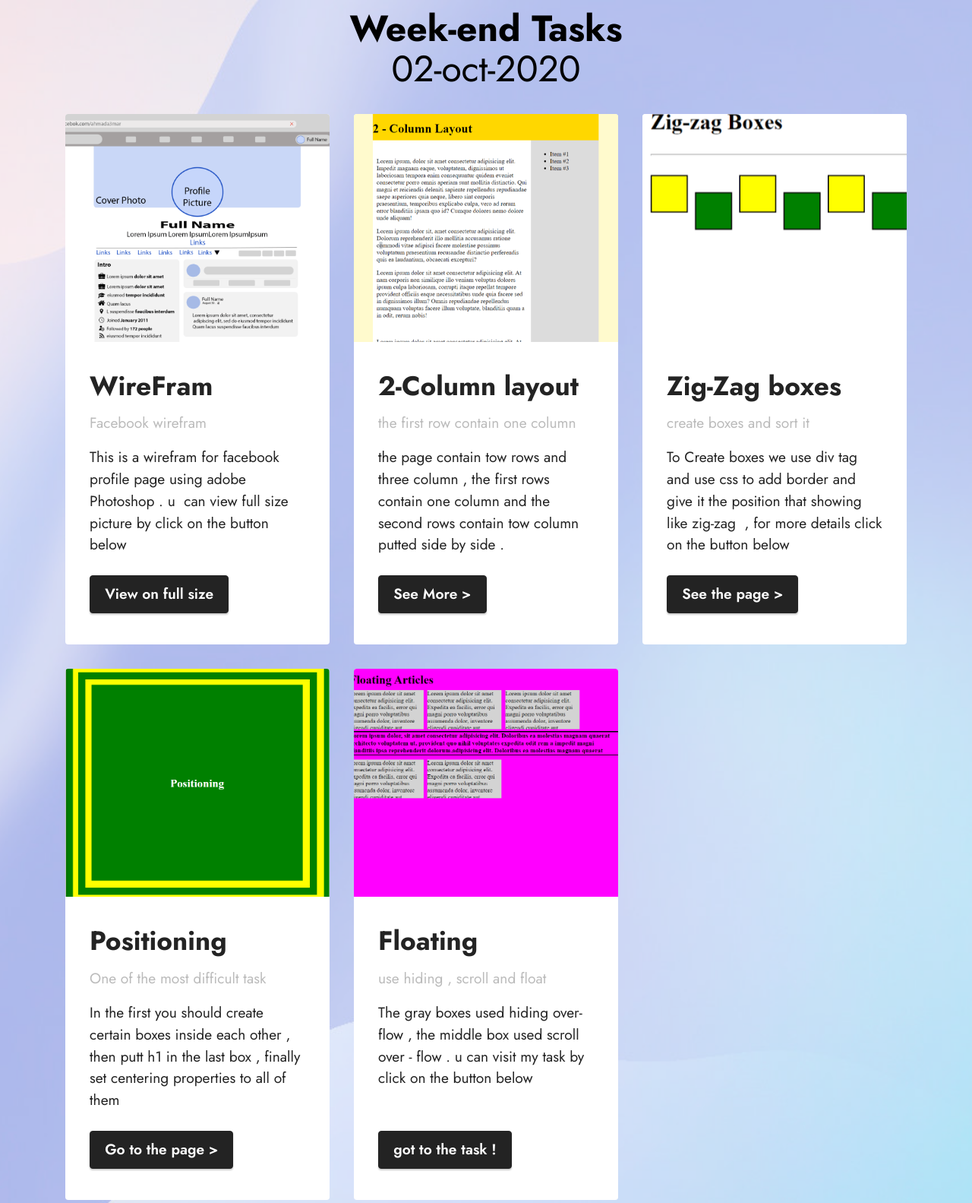
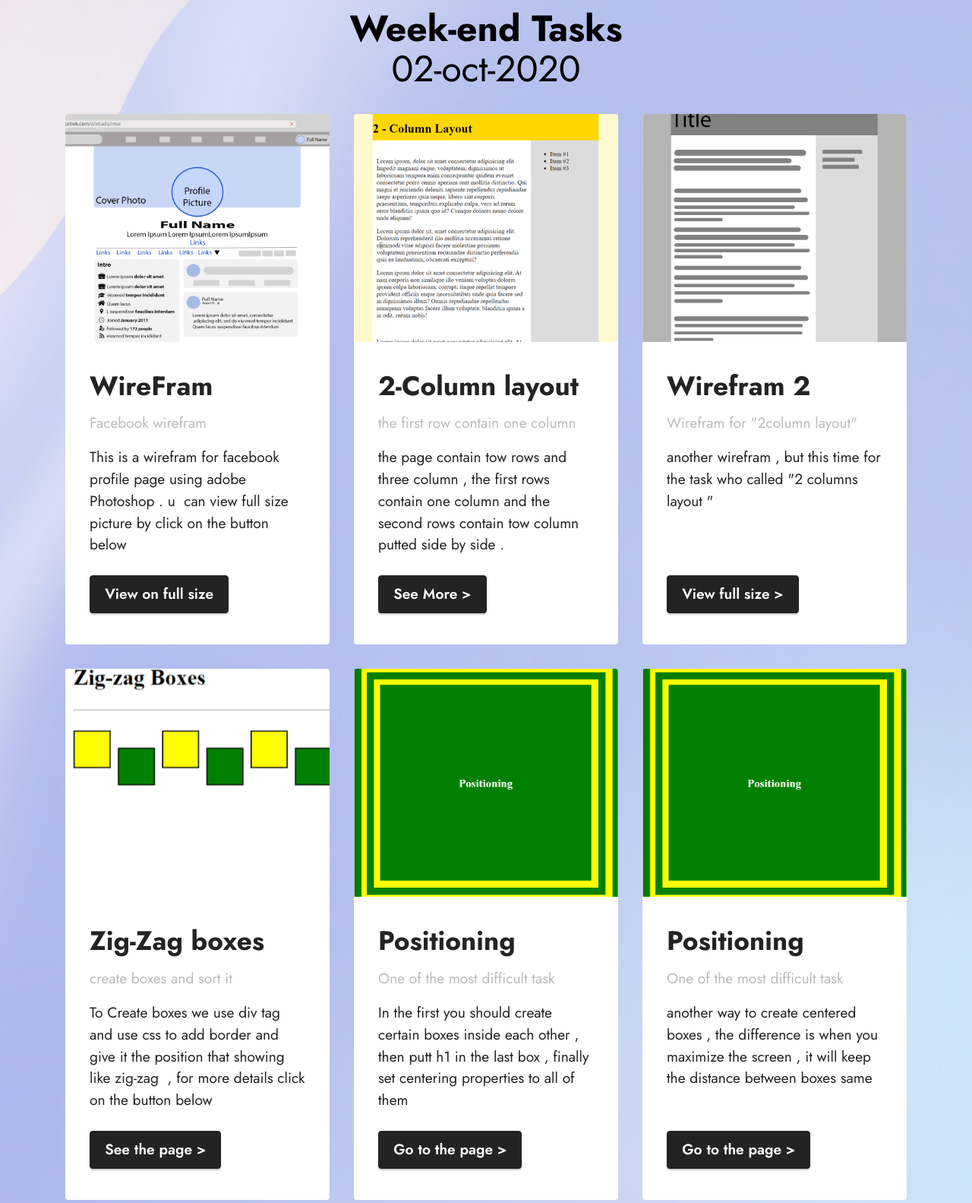
Before and after one commit to ahmada3mar/HTML, a plain HTML site: page Weekend 1-10-2020/index.html in a window 1280 px wide. Shown: the part 84-1667 px from the top of the page at 76% size. Drawn offline with Linux system fonts and the light colour scheme.

Commit message:
some feture added

```diff
--- a/Weekend 1-10-2020/index.html
+++ b/Weekend 1-10-2020/index.html
@@ -1,5 +1,6 @@
 <!DOCTYPE html>
-<html  >
+<html>
+
 <head>
 
     <meta charset="UTF-8">
@@ -17,12 +18,14 @@
     <link rel="stylesheet" href="assets/bootstrap/css/bootstrap-reboot.min.css">
     <link rel="stylesheet" href="assets/socicon/css/styles.css">
     <link rel="stylesheet" href="assets/theme/css/style.css">
-  <link rel="preload" as="style" href="assets/mobirise/css/mbr-additional.css"><link rel="stylesheet" href="assets/mobirise/css/mbr-additional.css" type="text/css">
+    <link rel="preload" as="style" href="assets/mobirise/css/mbr-additional.css">
+    <link rel="stylesheet" href="assets/mobirise/css/mbr-additional.css" type="text/css">
 
 
 
 
 </head>
+
 <body>
 
     <section class="features3 cid-scdb9w8pyx" id="features4-l">
@@ -43,9 +46,12 @@
                         <div class="item-content">
                             <h5 class="item-title mbr-fonts-style display-5"><strong>WireFram</strong></h5>
                             <h6 class="item-subtitle mbr-fonts-style mt-1 display-7">Facebook wirefram</h6>
-                        <p class="mbr-text mbr-fonts-style mt-3 display-7">This is a wirefram for facebook profile page using adobe Photoshop . u&nbsp; can view full size picture by click on the button below&nbsp;</p>
+                            <p class="mbr-text mbr-fonts-style mt-3 display-7">This is a wirefram for facebook profile
+                                page using adobe Photoshop . u&nbsp; can view full size picture by click on the button
+                                below&nbsp;</p>
                         </div>
-                    <div class="mbr-section-btn item-footer mt-2"><a href="wirefram.png" class="btn item-btn btn-black display-7" target="_blank">View on full size</a></div>
+                        <div class="mbr-section-btn item-footer mt-2"><a href="wirefram.png"
+                                class="btn item-btn btn-black display-7" target="_blank">View on full size</a></div>
                     </div>
                 </div>
                 <div class="item features-image сol-12 col-md-6 col-lg-4">
@@ -55,12 +61,34 @@
                         </div>
                         <div class="item-content">
                             <h5 class="item-title mbr-fonts-style display-5"><strong>2-Column layout</strong></h5>
-                        <h6 class="item-subtitle mbr-fonts-style mt-1 display-7">the first row contain one column</h6>
-                        <p class="mbr-text mbr-fonts-style mt-3 display-7">the page contain tow rows and three column , the first rows contain one column and the second rows contain tow column putted side by side .</p>
+                            <h6 class="item-subtitle mbr-fonts-style mt-1 display-7">the first row contain one column
+                            </h6>
+                            <p class="mbr-text mbr-fonts-style mt-3 display-7">the page contain tow rows and three
+                                column , the first rows contain one column and the second rows contain tow column putted
+                                side by side .</p>
                         </div>
-                    <div class="mbr-section-btn item-footer mt-2"><a href="2column.html" class="btn item-btn btn-black display-7" target="_blank">See More &gt;</a></div>
+                        <div class="mbr-section-btn item-footer mt-2"><a href="2column.html"
+                                class="btn item-btn btn-black display-7" target="_blank">See More &gt;</a></div>
                     </div>
                 </div>
+
+                <div class="item features-image сol-12 col-md-6 col-lg-4">
+                    <div class="item-wrapper">
+                        <div class="item-img">
+                            <img src="2clomlayout_wirefram.png" alt="" title="">
+                        </div>
+                        <div class="item-content">
+                            <h5 class="item-title mbr-fonts-style display-5"><strong>Wirefram 2</strong></h5>
+                            <h6 class="item-subtitle mbr-fonts-style mt-1 display-7">Wirefram for "2column layout"
+                            </h6>
+                            <p class="mbr-text mbr-fonts-style mt-3 display-7">another wirefram , but this time for the task who called "2 columns layout "</p>
+                        </div>
+                        <div class="mbr-section-btn item-footer mt-2"><a href="2clomlayout_wirefram.png"
+                                class="btn item-btn btn-black display-7" target="_blank">View full size &gt;</a></div>
+                    </div>
+                </div>
+
+
                 <div class="item features-image сol-12 col-md-6 col-lg-4">
                     <div class="item-wrapper">
                         <div class="item-img">
@@ -69,11 +97,15 @@
                         <div class="item-content">
                             <h5 class="item-title mbr-fonts-style display-5"><strong>Zig-Zag boxes</strong></h5>
                             <h6 class="item-subtitle mbr-fonts-style mt-1 display-7">create boxes and sort it&nbsp;</h6>
-                        <p class="mbr-text mbr-fonts-style mt-3 display-7">To Create boxes we use div tag and use css to add border and give it the position that showing like zig-zag&nbsp; , for more details click on the button below&nbsp;</p>
+                            <p class="mbr-text mbr-fonts-style mt-3 display-7">To Create boxes we use div tag and use
+                                css to add border and give it the position that showing like zig-zag&nbsp; , for more
+                                details click on the button below&nbsp;</p>
                         </div>
-                    <div class="mbr-section-btn item-footer mt-2"><a href="zig-zag.html" class="btn item-btn btn-black display-7" target="_blank">See the page &gt;</a></div>
+                        <div class="mbr-section-btn item-footer mt-2"><a href="zig-zag.html"
+                                class="btn item-btn btn-black display-7" target="_blank">See the page &gt;</a></div>
                     </div>
-            </div><div class="item features-image сol-12 col-md-6 col-lg-4">
+                </div>
+                <div class="item features-image сol-12 col-md-6 col-lg-4">
                     <div class="item-wrapper">
                         <div class="item-img">
                             <img src="assets/images/position-938x876.png" alt="" title="">
@@ -81,21 +113,46 @@
                         <div class="item-content">
                             <h5 class="item-title mbr-fonts-style display-5"><strong>Positioning</strong></h5>
                             <h6 class="item-subtitle mbr-fonts-style mt-1 display-7">One of the most difficult task</h6>
-                        <p class="mbr-text mbr-fonts-style mt-3 display-7">In the first you should create certain boxes inside each other , then putt h1 in the last box , finally set centering properties to all of them&nbsp;&nbsp;</p>
+                            <p class="mbr-text mbr-fonts-style mt-3 display-7">In the first you should create certain
+                                boxes inside each other , then putt h1 in the last box , finally set centering
+                                properties to all of them&nbsp;&nbsp;</p>
                         </div>
-                    <div class="mbr-section-btn item-footer mt-2"><a href="positioning.html" class="btn item-btn btn-black display-7" target="_blank">Go to the page &gt;</a></div>
+                        <div class="mbr-section-btn item-footer mt-2"><a href="positioning.html"
+                                class="btn item-btn btn-black display-7" target="_blank">Go to the page &gt;</a></div>
                     </div>
-            </div><div class="item features-image сol-12 col-md-6 col-lg-4">
+                </div>
+
+                <div class="item features-image сol-12 col-md-6 col-lg-4">
+                    <div class="item-wrapper">
+                        <div class="item-img">
+                            <img src="assets/images/position-938x876.png" alt="" title="">
+                        </div>
+                        <div class="item-content">
+                            <h5 class="item-title mbr-fonts-style display-5"><strong>Positioning</strong></h5>
+                            <h6 class="item-subtitle mbr-fonts-style mt-1 display-7">One of the most difficult task</h6>
+                            <p class="mbr-text mbr-fonts-style mt-3 display-7">another way to create centered boxes , the difference is when you maximize the screen , it will keep the distance between boxes same&nbsp;&nbsp;</p>
+                        </div>
+                        <div class="mbr-section-btn item-footer mt-2"><a href="anotherWayForPosition.html"
+                                class="btn item-btn btn-black display-7" target="_blank">Go to the page &gt;</a></div>
+                    </div>
+                </div>
+
+
+                <div class="item features-image сol-12 col-md-6 col-lg-4">
                     <div class="item-wrapper">
                         <div class="item-img">
                             <img src="assets/images/floating-1-961x888.png" alt="" title="">
                         </div>
                         <div class="item-content">
                             <h5 class="item-title mbr-fonts-style display-5"><strong>Floating</strong></h5>
-                        <h6 class="item-subtitle mbr-fonts-style mt-1 display-7">use hiding , scroll and float&nbsp;</h6>
-                        <p class="mbr-text mbr-fonts-style mt-3 display-7">The gray boxes used hiding over-flow , the middle box used scroll over - flow . u can visit my task by click on the button below&nbsp;&nbsp;</p>
+                            <h6 class="item-subtitle mbr-fonts-style mt-1 display-7">use hiding , scroll and float&nbsp;
+                            </h6>
+                            <p class="mbr-text mbr-fonts-style mt-3 display-7">The gray boxes used hiding over-flow ,
+                                the middle box used scroll over - flow . u can visit my task by click on the button
+                                below&nbsp;&nbsp;</p>
                         </div>
-                    <div class="mbr-section-btn item-footer mt-2"><a href="floating.html" class="btn item-btn btn-black display-7" target="_blank">got to the task !</a></div>
+                        <div class="mbr-section-btn item-footer mt-2"><a href="floating.html"
+                                class="btn item-btn btn-black display-7" target="_blank">got to the task !</a></div>
                     </div>
                 </div>
 
@@ -118,7 +175,10 @@
 
 
 
-                <li class="foot-menu-item mbr-fonts-style display-7"></li><li class="foot-menu-item mbr-fonts-style display-7"></li><li class="foot-menu-item mbr-fonts-style display-7"></li></ul>
+                        <li class="foot-menu-item mbr-fonts-style display-7"></li>
+                        <li class="foot-menu-item mbr-fonts-style display-7"></li>
+                        <li class="foot-menu-item mbr-fonts-style display-7"></li>
+                    </ul>
                 </div>
                 <div class="row social-row">
                     <div class="social-list align-right pb-2">
@@ -130,21 +190,29 @@
 
                         <div class="soc-item">
                             <a href="https://twitter.com/ahmada3mar" target="_blank">
-                            <span class="mbr-iconfont mbr-iconfont-social socicon-twitter socicon" style="color: rgb(101, 198, 212); fill: rgb(101, 198, 212);"></span>
+                                <span class="mbr-iconfont mbr-iconfont-social socicon-twitter socicon"
+                                    style="color: rgb(101, 198, 212); fill: rgb(101, 198, 212);"></span>
                             </a>
-                    </div><div class="soc-item">
+                        </div>
+                        <div class="soc-item">
                             <a href="https://www.facebook.com/ahmada3mar" target="_blank">
-                            <span class="mbr-iconfont mbr-iconfont-social socicon-facebook socicon" style="color: rgb(68, 121, 217); fill: rgb(68, 121, 217);"></span>
+                                <span class="mbr-iconfont mbr-iconfont-social socicon-facebook socicon"
+                                    style="color: rgb(68, 121, 217); fill: rgb(68, 121, 217);"></span>
                             </a>
-                    </div><div class="soc-item">
+                        </div>
+                        <div class="soc-item">
                             <a href="https://www.youtube.com/" target="_blank">
-                            <span class="mbr-iconfont mbr-iconfont-social socicon-youtube socicon" style="color: rgb(228, 63, 63); fill: rgb(228, 63, 63);"></span>
+                                <span class="mbr-iconfont mbr-iconfont-social socicon-youtube socicon"
+                                    style="color: rgb(228, 63, 63); fill: rgb(228, 63, 63);"></span>
                             </a>
-                    </div><div class="soc-item">
+                        </div>
+                        <div class="soc-item">
                             <a href="https://instagram.com/ahmada3mar" target="_blank">
-                            <span class="mbr-iconfont mbr-iconfont-social socicon-instagram socicon" style="color: rgb(255, 138, 164); fill: rgb(255, 138, 164);"></span>
+                                <span class="mbr-iconfont mbr-iconfont-social socicon-instagram socicon"
+                                    style="color: rgb(255, 138, 164); fill: rgb(255, 138, 164);"></span>
                             </a>
-                    </div></div>
+                        </div>
+                    </div>
                 </div>
                 <div class="row row-copirayt">
                     <p class="mbr-text mb-0 mbr-fonts-style mbr-white align-center display-7">
@@ -157,4 +225,5 @@
 
 
 </body>
+
 </html>
```
Also changed, not shown: Weekend 1-10-2020/anotherWayForPosition.html (added, +81 -0 lines), Weekend 1-10-2020/positioning.html (+2 -0 lines), Weekend 1-10-2020/2clomlayout_wirefram.png (added). Lines whose indentation alone changed are shown as unchanged.
